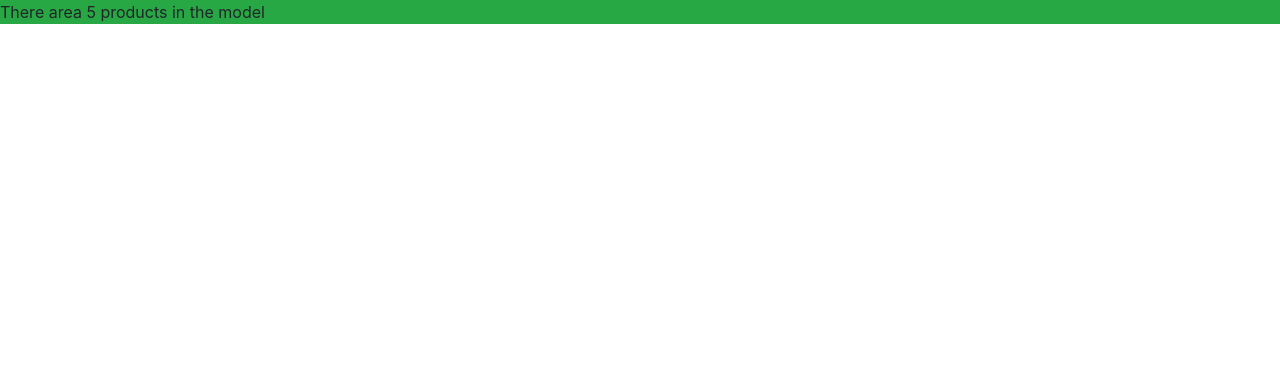
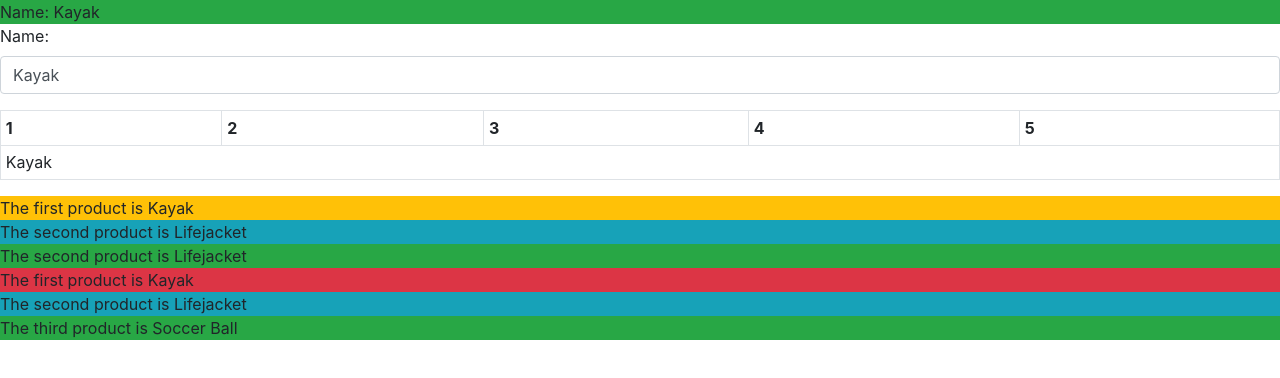
Before and after one commit to xjlzy/study, an Angular app in the folder proNG/chapter11/example-cli/: page / in a window 1280 px wide. Shown: the top 378 px of the page. Built offline with nearby package versions, Linux system fonts and the light colour scheme.

Commit message:
proNg chapter11 绑定class类

```diff
--- a/proNG/chapter11/example-cli/src/app/app.component.html
+++ b/proNG/chapter11/example-cli/src/app/app.component.html
@@ -1,4 +1,48 @@
-<div [ngClass]="'p-a-1 '+getClasses()">
+<!-- <div [ngClass]="'p-a-1 '+getClasses()" [textContent]="'Name: '+(model.getProduct(1)?.name || 'None')">
   There area {{model.getProducts().length}} products in the model
+</div> -->
+<div [ngClass]="'p-a-1 '+getClass()">
+  Name: {{model.getProduct(1)?.name || 'None'}}
 </div>
+<div class="form-group m-t-1">
+  <label>Name:</label>
+  <input class="form-control" [value]="model.getProduct(1)?.name || 'None'">
+</div>
+<table class="table table-sm table-bordered table-striped m-t-1">
+  <tr>
+    <th>1</th>
+    <th>2</th>
+    <th>3</th>
+    <th>4</th>
+    <th>5</th>
+  </tr>
+  <tr>
+    <td [attr.colspan]="model.getProducts().length">
+      {{model.getProduct(1)?.name||'None'}}
+    </td>
+  </tr>
+</table>
+
+<div [class]="getClasses(1)">
+  The first product is {{model.getProduct(1)?.name || 'None'}}
+</div>
+<div [class]="getClasses(2)">
+  The second product is {{model.getProduct(2)?.name || 'None'}}
+</div>
+<div class="p-a-1"
+  [class.bg-success]="model.getProduct(2).price < 50"
+  [class.bg-info]="model.getProduct(2).price >= 50">
+  The second product is {{model.getProduct(2)?.name || 'None'}}
+</div>
+
+<div class="p-a-1" [ngClass]="getClassMap(1)">
+  The first product is {{model.getProduct(1)?.name || 'None'}}
+</div>
+<div class="p-a-1" [ngClass]="getClassMap(2)">
+  The second product is {{model.getProduct(2)?.name || 'None'}}
+</div>
+<div class="p-a-1" [ngClass]="{'bg-success': model.getProduct(3).price < 50, 'bg-info': model.getProduct(3).price >= 50}">
+  The third product is {{model.getProduct(3)?.name || 'None'}}
+</div>
+
 <router-outlet></router-outlet>
--- a/proNG/chapter11/example-cli/src/app/app.component.ts
+++ b/proNG/chapter11/example-cli/src/app/app.component.ts
@@ -9,7 +9,20 @@ import { Model } from './model/repository.model';
 export class AppComponent {
   model: Model = new Model();
 
-  getClasses(): string {
+  getClass(): string {
     return this.model.getProducts().length == 5 ? "bg-success" : "bg-warning";
   }
+
+  getClasses(key: number): string {
+    let product = this.model.getProduct(key);
+    return `p-a-1 ${product.price < 50 ? 'bg-info' : 'bg-warning'}`;
+  }
+
+  getClassMap(key: number): Object {
+    let product = this.model.getProduct(key);
+    return {
+      "text-xs-center bg-danger": product.name === 'Kayak',
+      "bg-info": product.price < 50
+    };
+  }
 }
```
Also changed, not shown: proNG/chapter11/example-cli/document.txt (added).
